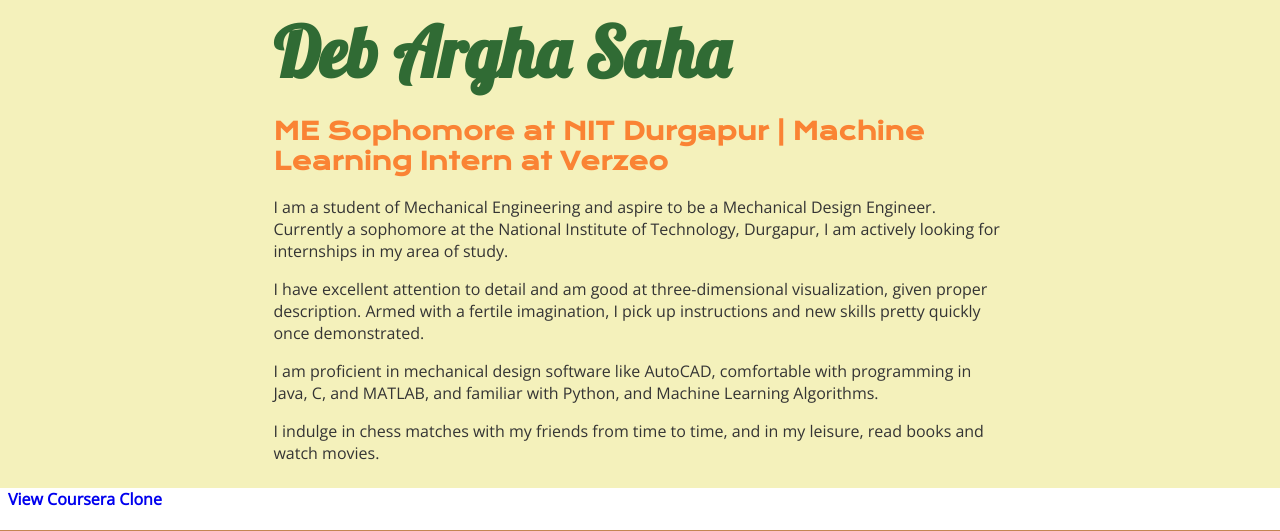
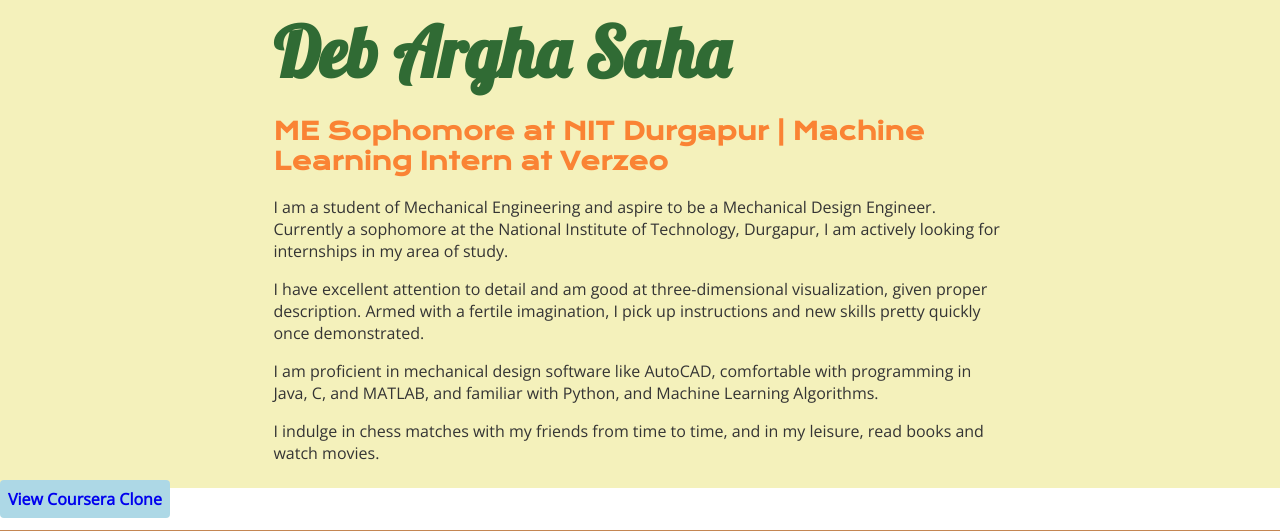
Before and after one commit to debarghano1/debarghano1.github.io, a PHP site: page / in a window 1280 px wide. Shown: the top 531 px of the page. Run offline with PHP 8.4, Linux system fonts and the light colour scheme.

Commit message:
Add files via upload

```diff
--- a/css/styles.css
+++ b/css/styles.css
@@ -42,6 +42,14 @@ header{
 #headline{
 	color: #FA8334;
 	font-family: 'Krona One', sans-serif;
+}
+/*Navigation
+-----------------------------------*/
+nav .button{
+	background: #add8e6;
+}
+nav .button:hover{
+	background: #d4ebf2;
 }
 /*Featured Projects
 -----------------------------------*/
```
